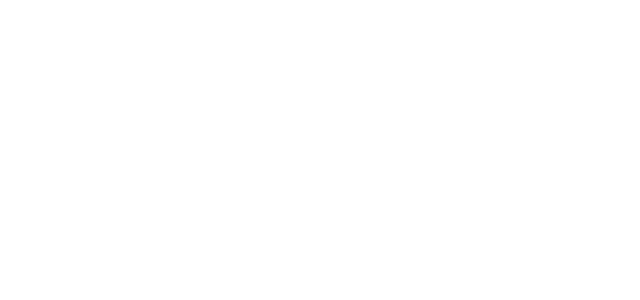
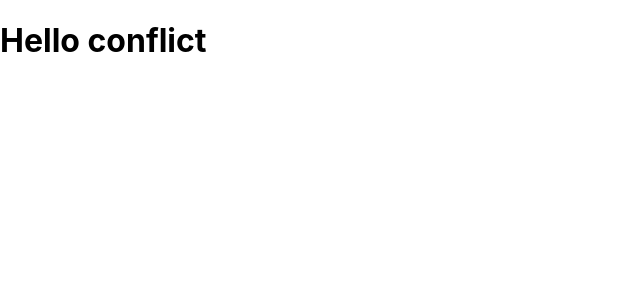
Before and after one commit to BeishekenovaN/hackathon-rolex-online, a React (Create React App) app: page / in a window 1280 px wide. Shown: the top 300 px of the page, without its empty margins (0-640 px from the left). Built offline with nearby package versions, Linux system fonts and the light colour scheme.

Commit message:
change rooutes

```diff
--- a/src/MyRoutes.js
+++ b/src/MyRoutes.js
@@ -3,6 +3,8 @@
 const MyRoutes = () => {
     return (
         <div>
+            <h1>Hello conflict</h1>
+
         </div>
     );
 };
```
